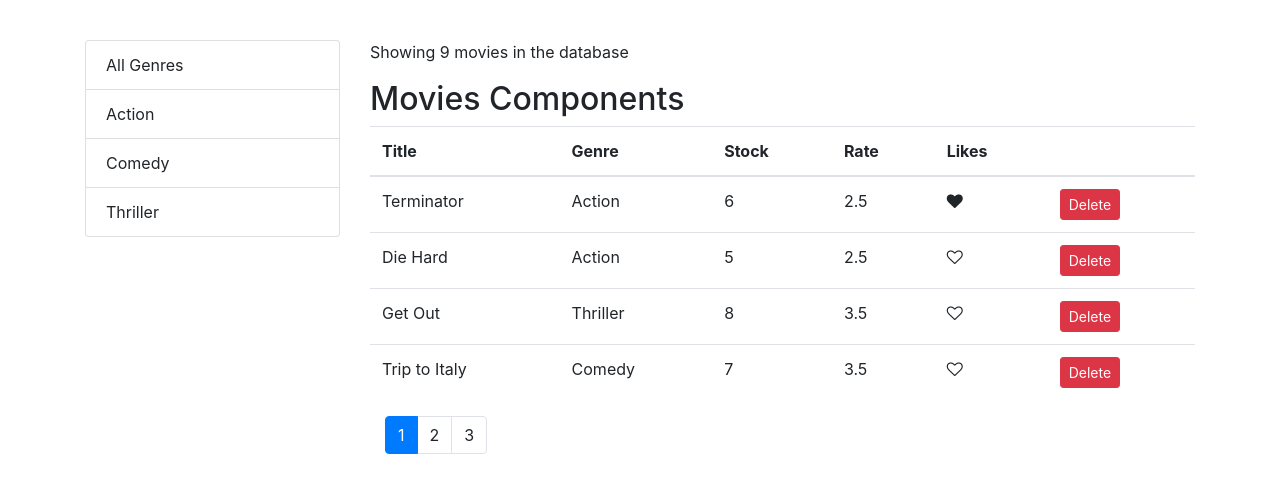
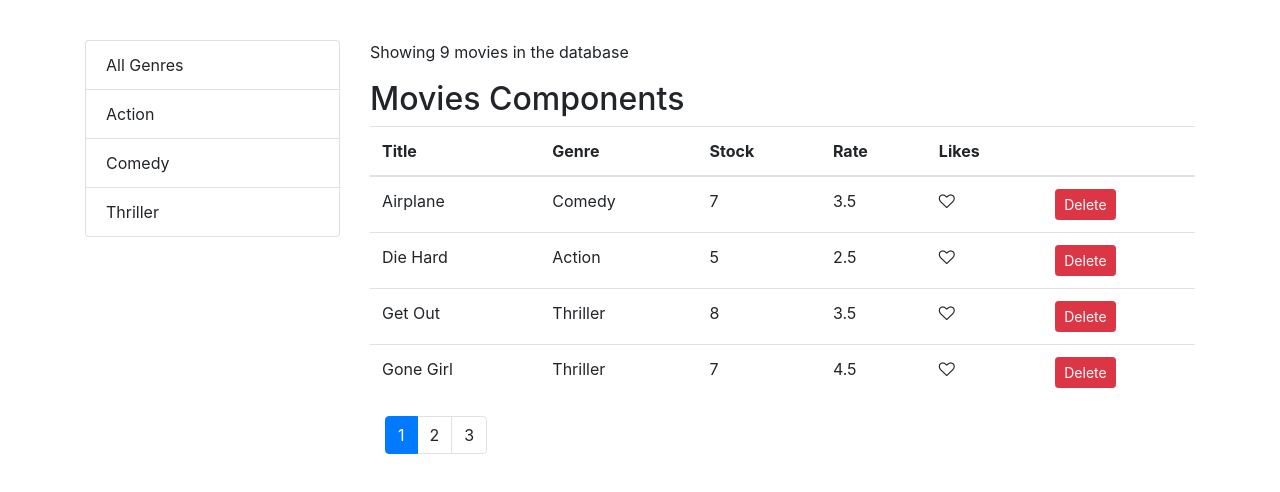
Before and after one commit to gabpoiss/React_With_Mosh, a React (Create React App) app in the folder vidly/: page / in a window 1280 px wide. Shown: the top 492 px of the page. Built offline with nearby package versions, Linux system fonts and the light colour scheme.

Commit message:
Sorting the columns of the Movies (Titles, Genres, Rates, Stocks) in Ascending and in Descending

```diff
--- a/vidly/src/components/movies.jsx
+++ b/vidly/src/components/movies.jsx
@@ -7,6 +7,7 @@
 import { paginate } from "../utils/paginate";
 import ListGroup from "./common/listGroup";
 import MoviesTable from "./moviesTable";
+import _ from "lodash";
 
 class Movies extends Component {
   state = {
@@ -14,7 +15,8 @@
     genres: [],
     isToggleOn: true,
     pageSize: 4,
-    currentPage: 1
+    currentPage: 1,
+    sortColumn: { path: "title", order: "asc" }
   };
   handleDelete = movie => {
     console.log(movie);
@@ -61,7 +63,14 @@
   };
 
   handleSort = path => {
-    console.log(path);
+    const sortColumn = { ...this.state.sortColumn };
+    if (sortColumn.path === path)
+      sortColumn.order = sortColumn.order === "asc" ? "desc" : "asc";
+    else {
+      sortColumn.path = path;
+      sortColumn.order = "asc";
+    }
+    this.setState({ sortColumn });
   };
 
   render() {
@@ -70,6 +79,7 @@
     const {
       pageSize,
       currentPage,
+      sortColumn,
       selectedGenre,
       movies: allMovies
     } = this.state;
@@ -78,7 +88,9 @@
       selectedGenre && selectedGenre._id
         ? allMovies.filter(m => m.genre._id === selectedGenre._id)
         : allMovies;
-    const movies = paginate(filtered, currentPage, pageSize);
+
+    const sorted = _.orderBy(filtered, [sortColumn.path], [sortColumn.order]);
+    const movies = paginate(sorted, currentPage, pageSize);
 
     if (count === 0) return <p>There are no more movies!</p>;
     return (
```
